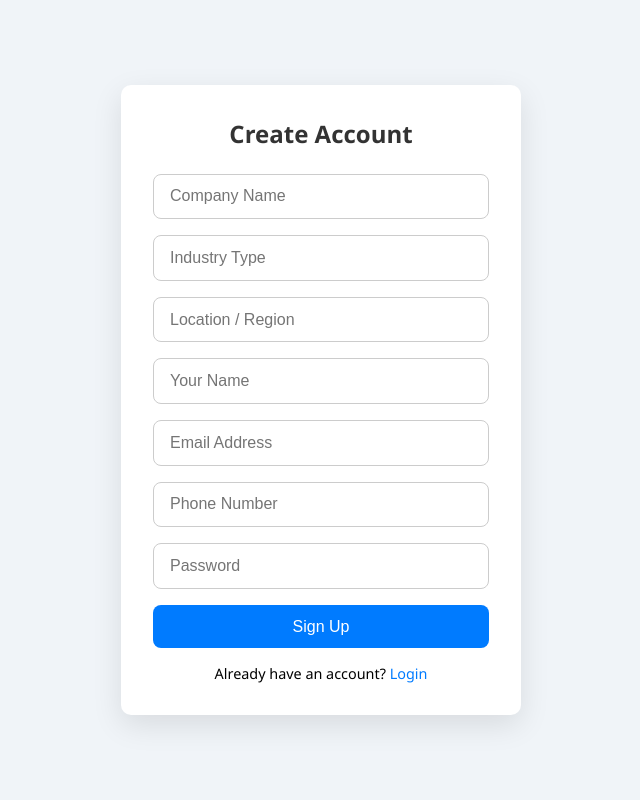
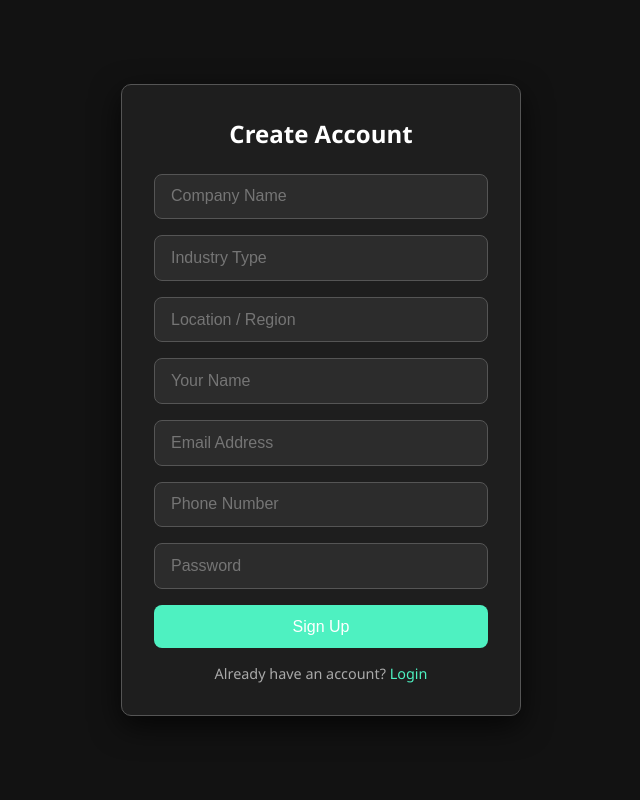
Before and after one commit to 9endu/rotbot, a Flask app: page /signup in a window 1280 px wide. Shown: the whole page, without its empty margins (319-959 px from the left). Run offline with Flask 3, Linux system fonts and the light colour scheme; parts of the project's set-up code (start-up, migrations or seed data) failed here and were passed over.

Commit message:
sign up ui done along with forgot password link changes to navigate properly

```diff
--- a/templates/login.html
+++ b/templates/login.html
@@ -160,7 +160,7 @@
     </div>
 
     <div class="link">
-      <a href="/forgot-password">Forgot password?</a>
+      <a href="/forgotpassword">Forgot password?</a>
     </div>
   </div>
 
--- a/templates/signup.html
+++ b/templates/signup.html
@@ -13,7 +13,7 @@
 
     body {
       font-family: 'Segoe UI', sans-serif;
-      background: #f0f4f8;
+      background: #121212;
       display: flex;
       justify-content: center;
       align-items: center;
@@ -21,18 +21,24 @@
     }
 
     .container {
-      background: white;
+      background: #1e1e1e;
       padding: 2rem;
       border-radius: 10px;
-      box-shadow: 0 10px 30px rgba(0,0,0,0.1);
+      box-shadow: 0 10px 30px rgba(0,0,0,0.7);
       width: 400px;
       position: relative;
+      border: 1px solid #555;
+      transition: all 0.3s ease-in-out;
+    }
+
+    .container:hover {
+      box-shadow: 0 0 5px 1px #4ef1c1, 0 0 10px 2px #4ef1c1;
     }
 
     h2 {
       text-align: center;
       margin-bottom: 1.5rem;
-      color: #333;
+      color: #ffffff;
     }
 
     form {
@@ -43,40 +49,46 @@
     input {
       padding: 0.8rem 1rem;
       margin-bottom: 1rem;
-      border: 1px solid #ccc;
+      border: 1px solid #555;
       border-radius: 8px;
       font-size: 1rem;
+      background-color: #2c2c2c;
+      color: #f0f0f0;
       transition: 0.3s;
     }
 
     input:focus {
-      border-color: #007bff;
+      border-color: #4ef1c1;
       outline: none;
+      background-color: #333;
     }
 
     button {
-      background: #007bff;
+      background: #4ef1c1;
       color: white;
       padding: 0.8rem;
       border: none;
       border-radius: 8px;
       cursor: pointer;
       font-size: 1rem;
-      transition: background 0.3s;
+      transition: background 0.3s, transform 0.2s ease, box-shadow 0.2s ease;
     }
 
     button:hover {
-      background: #0056b3;
+      background: #3be6ad;
+      transform: scale(1.02);
+      box-shadow: 0 4px 10px rgba(78, 241, 193, 0.3);
     }
 
     .link {
       text-align: center;
       margin-top: 1rem;
       font-size: 0.9rem;
+      color: #aaa;
     }
 
     .link a {
-      color: #007bff;
+      color: #4ef1c1;
       text-decoration: none;
     }
 
@@ -89,7 +101,7 @@
       position: fixed;
       top: 0; left: 0;
       width: 100%; height: 100%;
-      background: rgba(255, 255, 255, 0.9);
+      background: rgba(18, 18, 18, 0.95);
       display: flex;
       justify-content: center;
       align-items: center;
@@ -99,7 +111,7 @@
 
     .loader-text {
       font-size: 2rem;
-      color: #007bff;
+      color: #4ef1c1;
       animation: blink 1s infinite;
     }
 
@@ -124,9 +136,8 @@
         <input type="text" name="location" placeholder="Location / Region" required>
         <input type="text" name="name" placeholder="Your Name" required pattern="[A-Za-z\s]{2,}">
         <input type="email" name="email" placeholder="Email Address" required>
-        <input type="tel" name="phone" placeholder="Phone Number" required pattern="\d{10}">
+        <input type="tel" name="phone" placeholder="Phone Number" required pattern="[1-9][0-9]{9}">
         <input type="password" name="password" placeholder="Password" required minlength="6">
-
         <button type="submit">Sign Up</button>
     </form>
     <div class="link">
@@ -157,7 +168,7 @@
       const password = form.password.value;
 
       const emailRegex = /^[^\s@]+@[^\s@]+\.[^\s@]+$/;
-    const phoneRegex = /^\d{10}$/;
+      const phoneRegex = /^[1-9]\d{9}$/; // updated: 10 digits and not starting with 0
       const nameRegex = /^[A-Za-z\s]{2,}$/;
       const passwordRegex = /^(?=.*[A-Za-z])(?=.*\d)[A-Za-z\d]{6,}$/;
 
@@ -187,7 +198,7 @@
       }
 
       if (!phoneRegex.test(phone)) {
-      alert("Phone number must be 10 digits.");
+        alert("Phone number must be 10 digits and cannot start with 0.");
         return;
       }
 
@@ -196,7 +207,6 @@
         return;
       }
 
-    // If all validations pass
       document.querySelector('.loader').style.display = 'flex';
       form.submit();
     });
```
Lines whose indentation alone changed are shown as unchanged.
